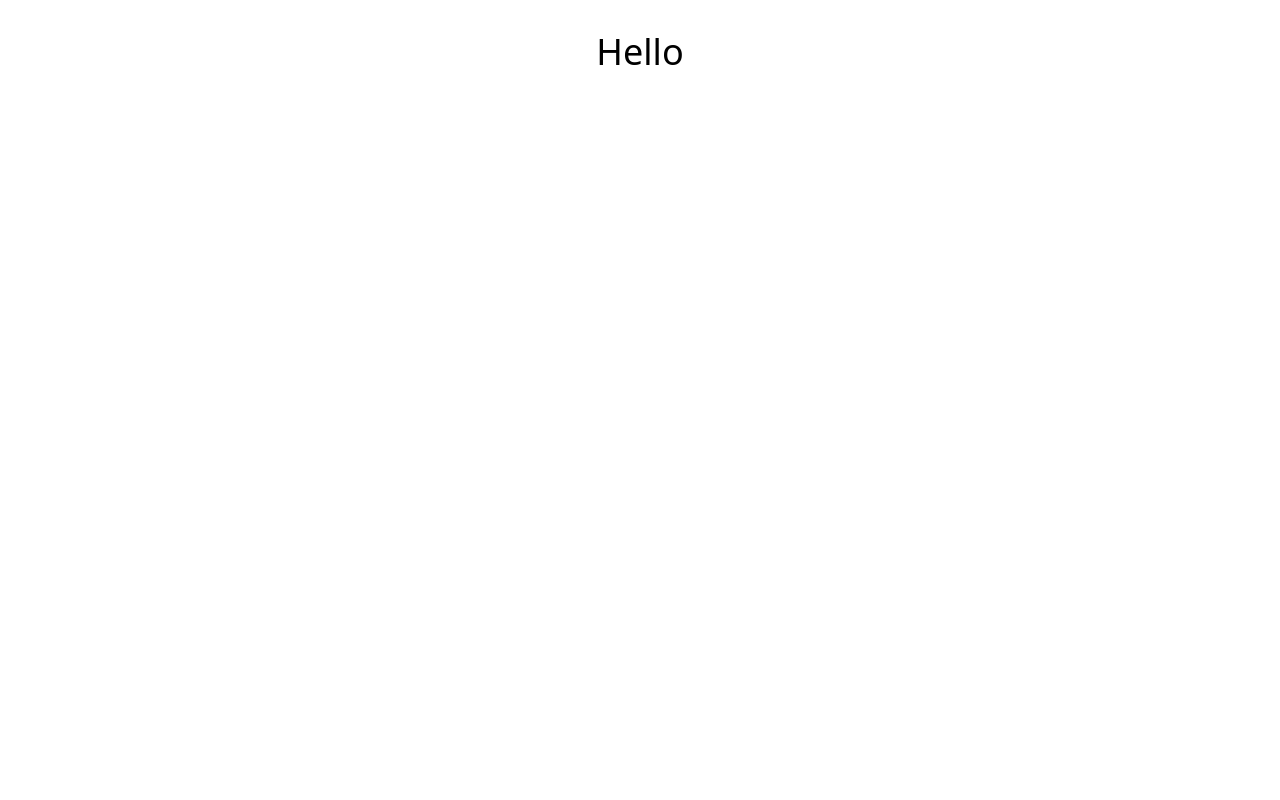
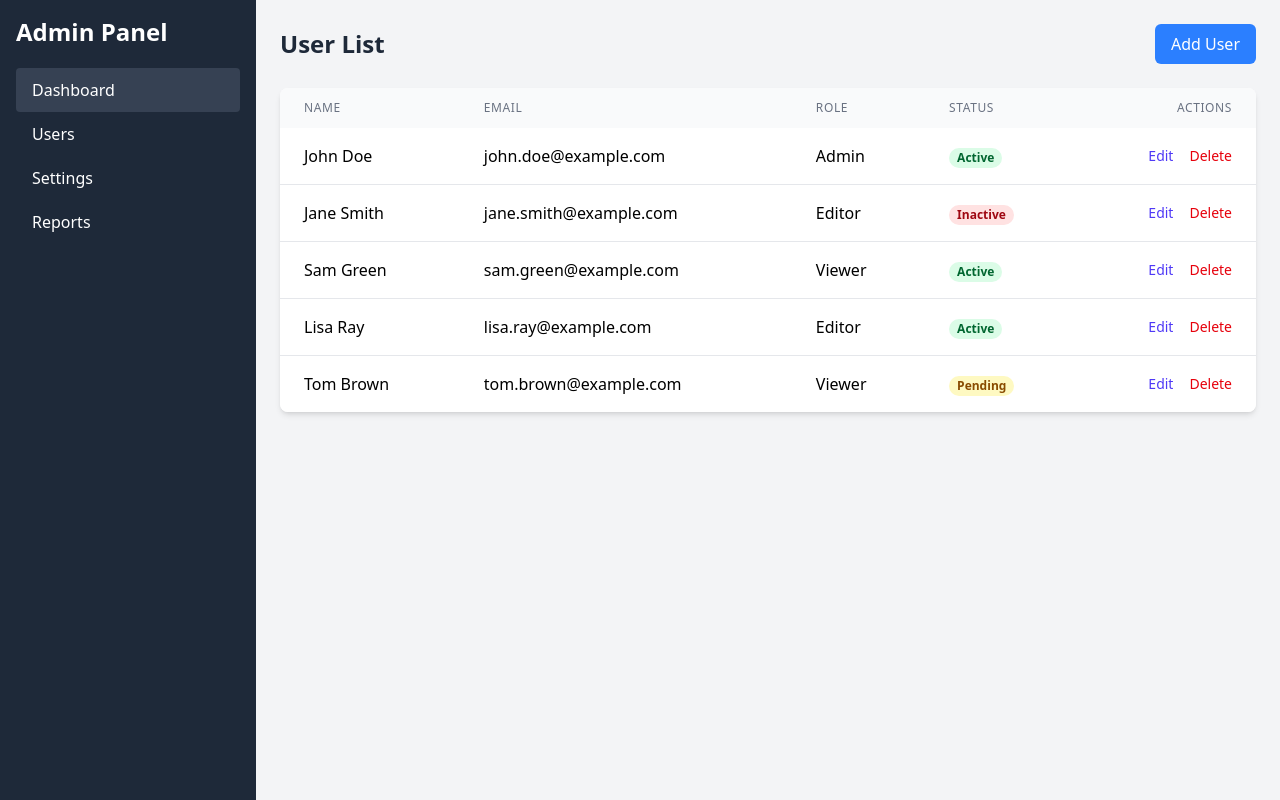
Before and after one commit to Friedchickenman/t4, a React (Vite) app: page / in a window 1280 px wide. Built offline with nearby package versions, Linux system fonts and the light colour scheme.

Commit message:
10/7 React Router 3rd commit

```diff
--- a/src/main.tsx
+++ b/src/main.tsx
@@ -1,12 +1,14 @@
 import { createRoot } from 'react-dom/client';
 import './index.css';
-import App from './App.tsx';
 import { BrowserRouter, Routes, Route } from 'react-router-dom';
+import MainPage from "./pages/mainPage.tsx";
+import AboutPage from "./pages/aboutPage.tsx";
 
 createRoot(document.getElementById('root')!).render(
     <BrowserRouter>
         <Routes>
-            <Route path="/" element={<App />} />
+            <Route path="/" element={<MainPage />} />
+            <Route path="/about" element={<AboutPage />} />
         </Routes>
     </BrowserRouter>
 );
--- /dev/null
+++ b/src/pages/aboutPage.tsx
@@ -0,0 +1,10 @@
+
+function AboutPage() {
+    return (
+        <div>
+            <div>About Page</div>
+        </div>
+    );
+}
+
+export default AboutPage;
--- /dev/null
+++ b/src/pages/mainPage.tsx
@@ -0,0 +1,154 @@
+import React, { useState } from 'react';
+
+// 1. TypeScript로 데이터의 타입을 정의합니다. (Interface)
+interface User {
+    id: number;
+    name: string;
+    email: string;
+    role: 'Admin' | 'Editor' | 'Viewer';
+    status: 'Active' | 'Inactive' | 'Pending';
+}
+
+// 2. 정의한 타입에 맞는 샘플 데이터를 준비합니다.
+const sampleUsers: User[] = [
+    { id: 1, name: 'John Doe', email: 'john.doe@example.com', role: 'Admin', status: 'Active' },
+    { id: 2, name: 'Jane Smith', email: 'jane.smith@example.com', role: 'Editor', status: 'Inactive' },
+    { id: 3, name: 'Sam Green', email: 'sam.green@example.com', role: 'Viewer', status: 'Active' },
+    { id: 4, name: 'Lisa Ray', email: 'lisa.ray@example.com', role: 'Editor', status: 'Active' },
+    { id: 5, name: 'Tom Brown', email: 'tom.brown@example.com', role: 'Viewer', status: 'Pending' },
+];
+
+// 3. 컴포넌트의 props 타입을 정의합니다.
+type SidebarProps = {
+    isOpen: boolean;
+};
+
+const Sidebar: React.FC<SidebarProps> = ({ isOpen }) => {
+    return (
+        <aside
+            className={`bg-gray-800 text-white w-64 min-h-screen p-4 transform ${
+                isOpen ? 'translate-x-0' : '-translate-x-full'
+            } md:translate-x-0 md:relative fixed md:inset-y-0 left-0 transition-transform duration-300 ease-in-out z-30`}
+        >
+            <h2 className="text-2xl font-bold mb-5">Admin Panel</h2>
+            <nav>
+                <a href="#" className="block py-2.5 px-4 rounded transition duration-200 bg-gray-700">Dashboard</a>
+                <a href="#" className="block py-2.5 px-4 rounded transition duration-200 hover:bg-gray-700">Users</a>
+                <a href="#" className="block py-2.5 px-4 rounded transition duration-200 hover:bg-gray-700">Settings</a>
+                <a href="#" className="block py-2.5 px-4 rounded transition duration-200 hover:bg-gray-700">Reports</a>
+            </nav>
+        </aside>
+    );
+};
+
+type MainContentProps = {
+    toggleSidebar: () => void;
+};
+
+const MainContent: React.FC<MainContentProps> = ({ toggleSidebar }) => {
+    const getStatusClass = (status: User['status']) => {
+        switch (status) {
+            case 'Active': return 'bg-green-100 text-green-800';
+            case 'Inactive': return 'bg-red-100 text-red-800';
+            case 'Pending': return 'bg-yellow-100 text-yellow-800';
+            default: return 'bg-gray-100 text-gray-800';
+        }
+    };
+
+    return (
+        <main className="flex-1 p-4 sm:p-6 bg-gray-100">
+            <header className="flex justify-between items-center mb-6">
+                <div className="flex items-center">
+                    <button onClick={toggleSidebar} className="md:hidden text-gray-500 mr-4" aria-label="Open menu">
+                        <svg xmlns="http://www.w3.org/2000/svg" className="h-6 w-6" fill="none" viewBox="0 0 24 24" stroke="currentColor">
+                            <path strokeLinecap="round" strokeLinejoin="round" strokeWidth={2} d="M4 6h16M4 12h16M4 18h16" />
+                        </svg>
+                    </button>
+                    <h1 className="text-2xl font-semibold text-gray-800">User List</h1>
+                </div>
+                <button className="bg-blue-500 text-white px-4 py-2 rounded-md hover:bg-blue-600 transition text-sm sm:text-base">
+                    Add User
+                </button>
+            </header>
+
+            <div className="bg-white shadow-md rounded-lg overflow-x-auto">
+                {/* 데스크탑 테이블 */}
+                <table className="min-w-full hidden md:table">
+                    <thead className="bg-gray-50">
+                    <tr>
+                        <th className="py-3 px-6 text-left text-xs font-medium text-gray-500 uppercase tracking-wider">Name</th>
+                        <th className="py-3 px-6 text-left text-xs font-medium text-gray-500 uppercase tracking-wider">Email</th>
+                        <th className="py-3 px-6 text-left text-xs font-medium text-gray-500 uppercase tracking-wider">Role</th>
+                        <th className="py-3 px-6 text-left text-xs font-medium text-gray-500 uppercase tracking-wider">Status</th>
+                        <th className="py-3 px-6 text-right text-xs font-medium text-gray-500 uppercase tracking-wider">Actions</th>
+                    </tr>
+                    </thead>
+                    <tbody className="bg-white divide-y divide-gray-200">
+                    {sampleUsers.map((user) => (
+                        <tr key={user.id} className="hover:bg-gray-50">
+                            <td className="py-4 px-6 whitespace-nowrap">{user.name}</td>
+                            <td className="py-4 px-6 whitespace-nowrap">{user.email}</td>
+                            <td className="py-4 px-6 whitespace-nowrap">{user.role}</td>
+                            <td className="py-4 px-6 whitespace-nowrap">
+                  <span className={`px-2 inline-flex text-xs leading-5 font-semibold rounded-full ${getStatusClass(user.status)}`}>
+                    {user.status}
+                  </span>
+                            </td>
+                            <td className="py-4 px-6 whitespace-nowrap text-right text-sm font-medium">
+                                <a href="#" className="text-indigo-600 hover:text-indigo-900">Edit</a>
+                                <a href="#" className="text-red-600 hover:text-red-900 ml-4">Delete</a>
+                            </td>
+                        </tr>
+                    ))}
+                    </tbody>
+                </table>
+
+                {/* 모바일 카드 리스트 */}
+                <div className="md:hidden">
+                    {sampleUsers.map((user) => (
+                        <div key={user.id} className="p-4 border-b border-gray-200">
+                            <div className="flex justify-between items-center mb-2">
+                                <p className="font-bold text-gray-900">{user.name}</p>
+                                <span className={`px-2 inline-flex text-xs leading-5 font-semibold rounded-full ${getStatusClass(user.status)}`}>
+                  {user.status}
+                </span>
+                            </div>
+                            <p className="text-sm text-gray-600 break-all">{user.email}</p>
+                            <p className="text-sm text-gray-500 mt-1">Role: {user.role}</p>
+                            <div className="mt-3 text-right">
+                                <a href="#" className="text-indigo-600 hover:text-indigo-900 text-sm">Edit</a>
+                                <a href="#" className="text-red-600 hover:text-red-900 ml-4 text-sm">Delete</a>
+                            </div>
+                        </div>
+                    ))}
+                </div>
+            </div>
+        </main>
+    );
+};
+
+// 4. 전체 레이아웃을 조합하는 메인 컴포넌트
+export default function MainPage() {
+    const [isSidebarOpen, setSidebarOpen] = useState(false);
+
+    const toggleSidebar = () => {
+        setSidebarOpen(!isSidebarOpen);
+    };
+
+    return (
+        <div className="flex min-h-screen relative bg-gray-100">
+            <Sidebar isOpen={isSidebarOpen} />
+            {/* 사이드바가 열렸을 때 뒷배경 어둡게 처리 */}
+            {isSidebarOpen && (
+                <div
+                    onClick={toggleSidebar}
+                    className="fixed inset-0 bg-black opacity-50 z-20 md:hidden"
+                    aria-hidden="true"
+                ></div>
+            )}
+            <div className="flex-1 flex flex-col">
+                <MainContent toggleSidebar={toggleSidebar} />
+            </div>
+        </div>
+    );
+}
```
